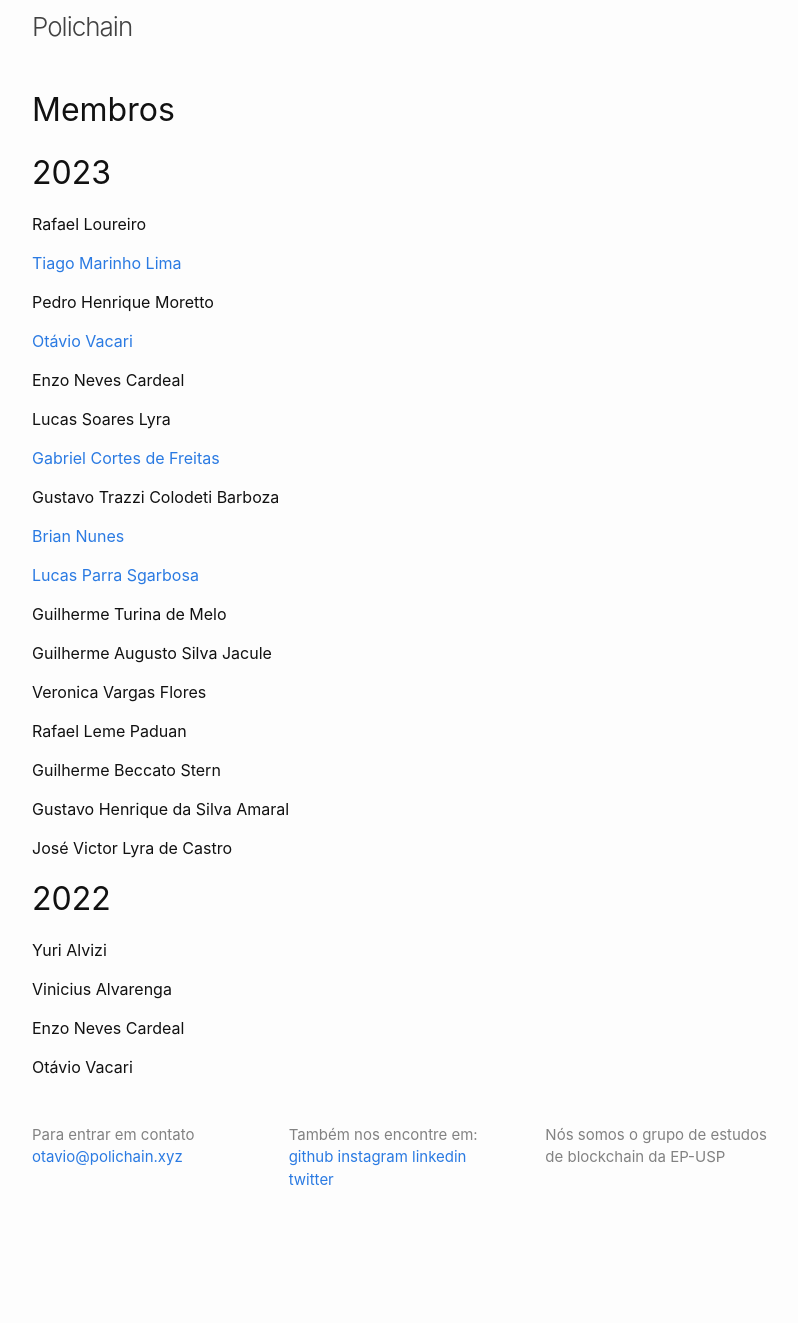
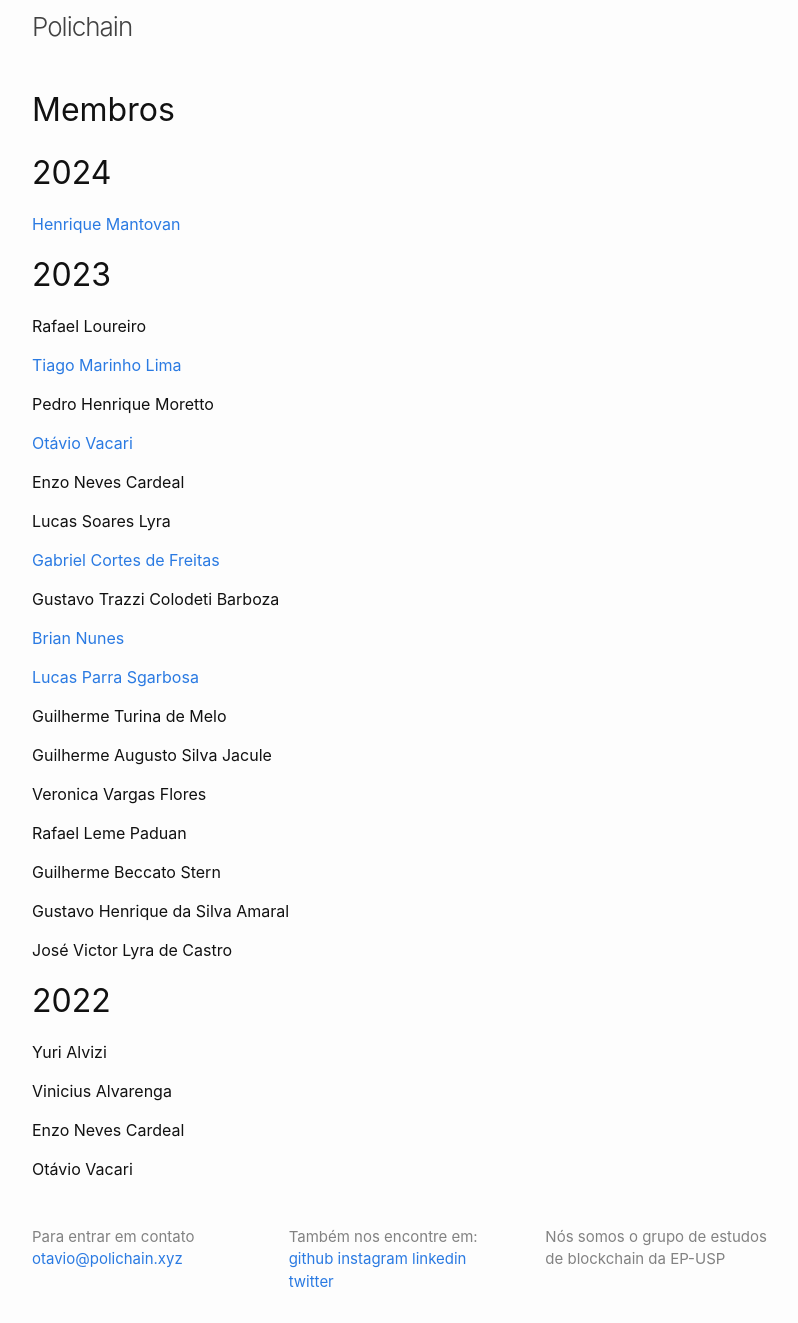
Before and after one commit to polichain/jekyll-website, a Jekyll site: the page built from _membros/index.markdown, in a window 1280 px wide. Shown: the whole page, without its empty margins (238-1036 px from the left). Built offline with Jekyll 4.4.1, drawn with Linux system fonts in a browser that asks for light colours; before the commit the page ends 1221 px from its top, so only the background shows below that.

Commit message:
atualização henrique markdown e membros

```diff
--- a/_membros/henrique.markdown
+++ b/_membros/henrique.markdown
@@ -6,7 +6,7 @@
 ---
 <div style="display: flex; align-items: center;">
     <img src="../assets/logo_1.png"  style="height: 170px; margin-right: 10px;">
-    <h1 style="text-align: center; flex-grow: 1;">Bem vindo à minha página de apresentação</h1>
+    <h1 style="text-align: center; flex-grow: 1;">Bem-vindo à minha página de apresentação</h1>
     <img src="../assets/logo_1.png"  style="height: 170px; margin-left: 10px;">
 </div>
 
--- a/_membros/index.markdown
+++ b/_membros/index.markdown
@@ -5,6 +5,10 @@
 ---
 
 # Membros
+
+# 2024
+
+[Henrique Mantovan](henrique.html)
 
 # 2023
 
```
